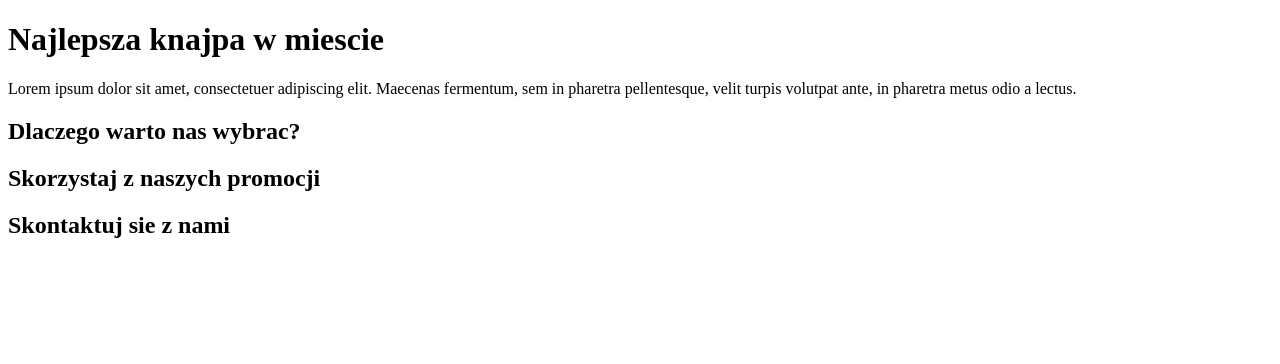
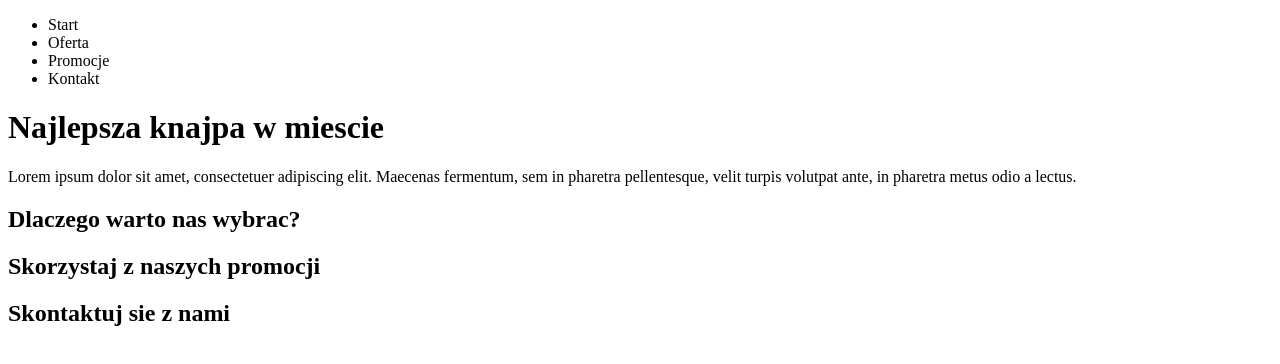
Before and after one commit to szczekar/MyWebsite, a plain HTML site: page index.html in a window 1280 px wide. Drawn offline with Linux system fonts and the light colour scheme.

Commit message:
Dodanie menu w postaci <ul>

```diff
--- a/index.html
+++ b/index.html
@@ -6,6 +6,12 @@
 	</head>
 	<body>
 
+		<ul/>
+			<li>Start</li>
+			<li>Oferta</li>
+			<li>Promocje</li>
+			<li>Kontakt</li>
+		</ul>
 
 		<h1>Najlepsza knajpa w miescie</h1>
 		<p>Lorem ipsum dolor sit amet, consectetuer adipiscing elit. Maecenas fermentum, sem in pharetra pellentesque, velit turpis volutpat ante, in pharetra metus odio a lectus.</p>
```
